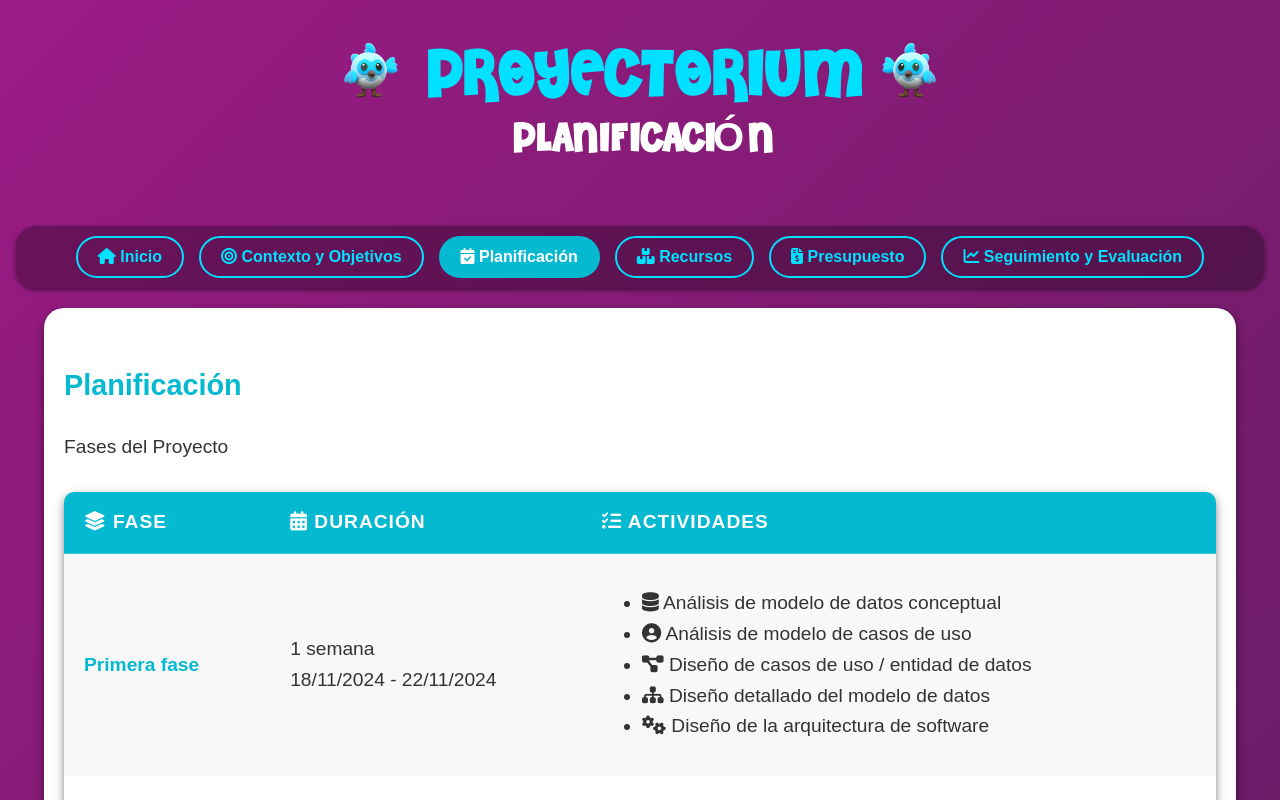
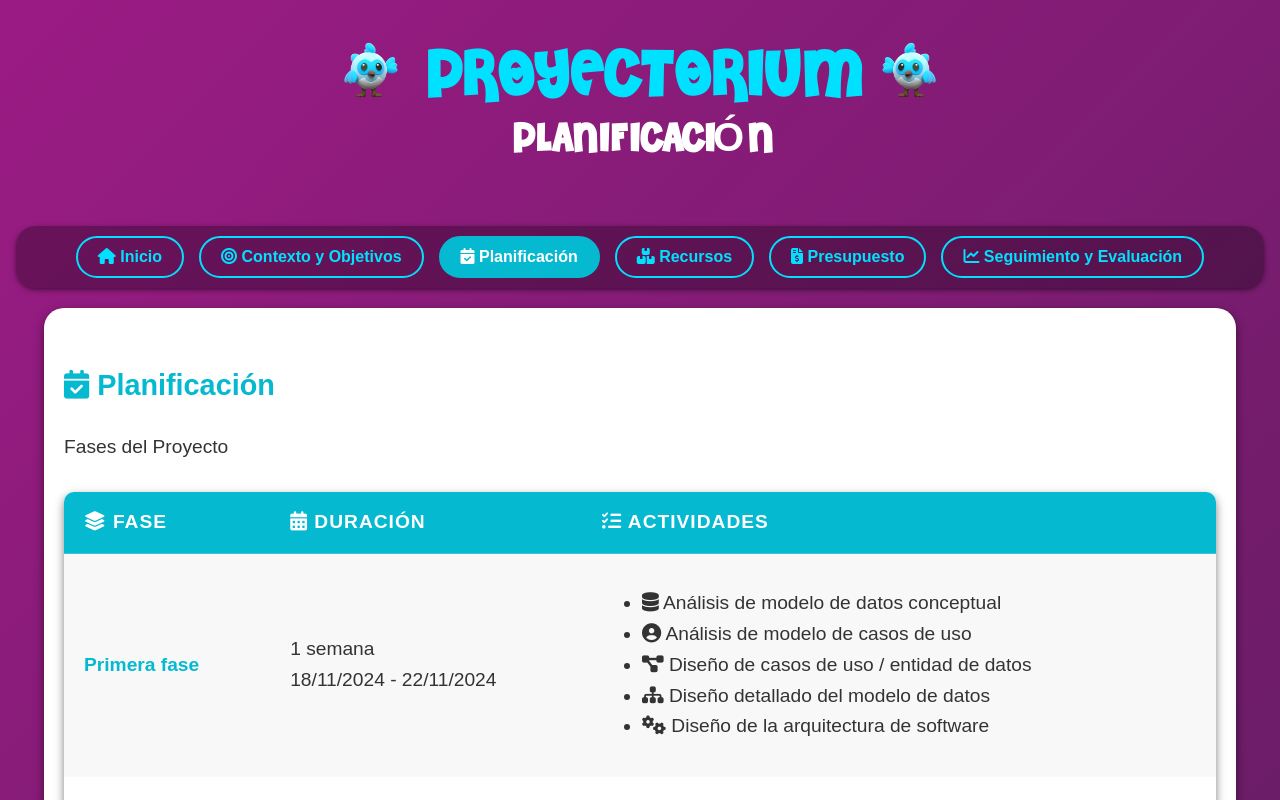
Before and after one commit to DaniN12/ProyectoG2, a plain HTML site: page propuestas/planificacion.html in a window 1280 px wide. Shown: the top 800 px of the page. Drawn offline with Linux system fonts and the light colour scheme.

Commit message:
añadido mas iconos

```diff
--- a/propuestas/planificacion.html
+++ b/propuestas/planificacion.html
@@ -30,7 +30,7 @@
     </nav>
 
     <section id="content">
-        <h2>Planificación</h2>
+        <h2><i class="fa-solid fa-calendar-check"></i> Planificación</h2>
         <p>Fases del Proyecto</p>
         <table>
             <tr>
```
Also changed, not shown: propuestas/recursos.html (+1 -1 lines).
